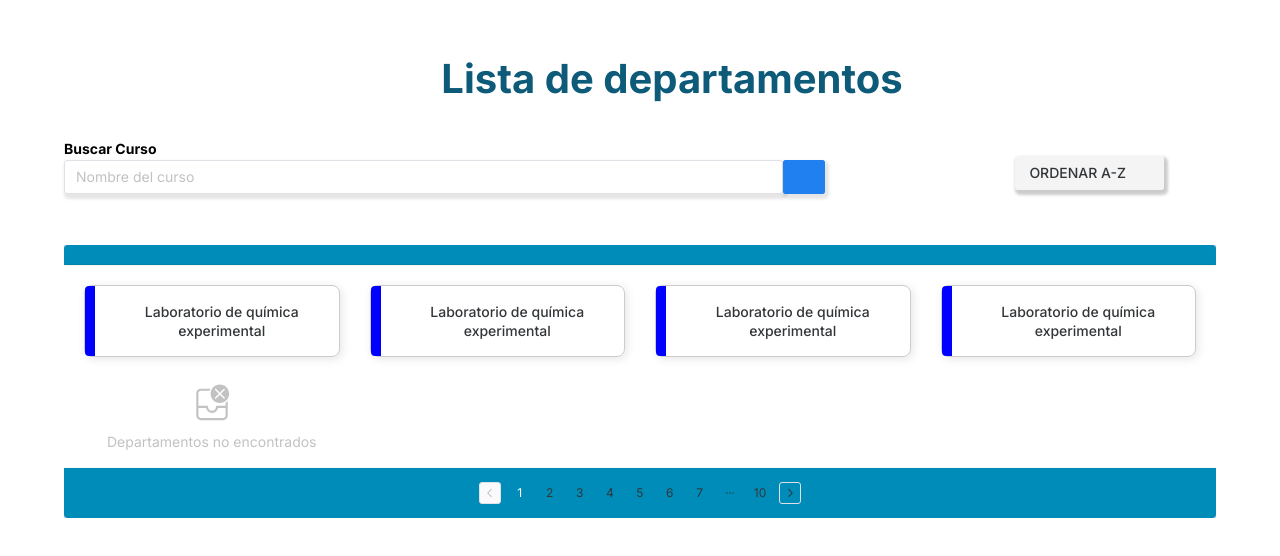
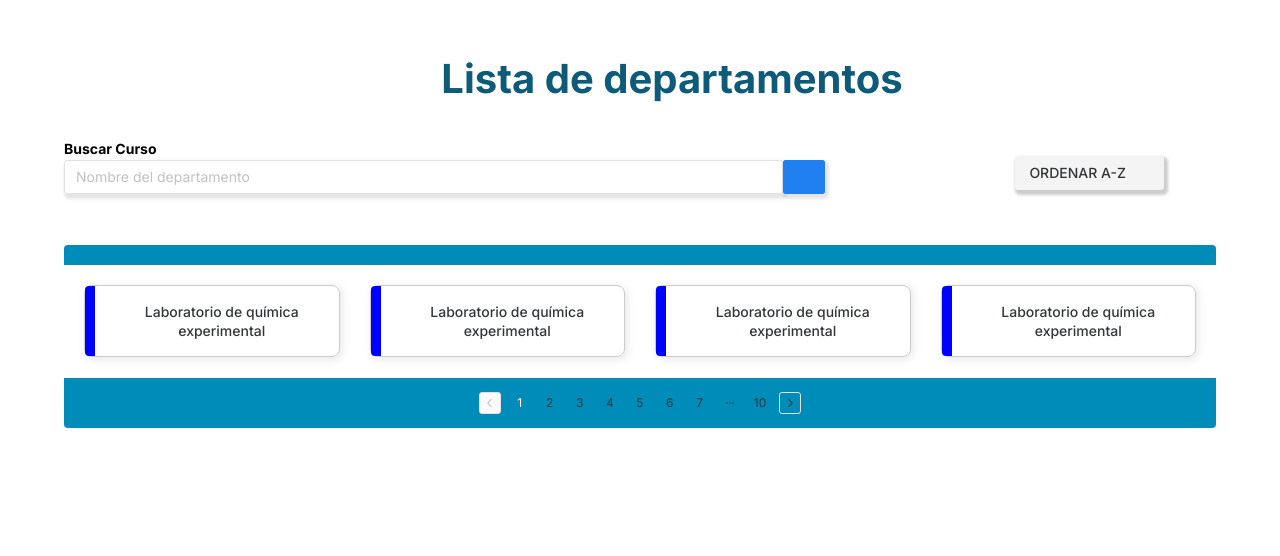
Before and after one commit to AntonioCarri11o/saec-frontend, a Vue app: page /AreaList in a window 1280 px wide. Shown: the top 556 px of the page. Built offline with nearby package versions, Linux system fonts and the light colour scheme; some icons are missing.

Commit message:
fix. styles overrides

```diff
--- a/src/App.vue
+++ b/src/App.vue
@@ -1,7 +1,7 @@
 <template>
-  <div id="app">
+  <n-config-provider :theme-overrides="themeOverrides">
     <router-view/>
-  </div>
+  </n-config-provider>
 </template>
 
 <script>
--- a/src/main.js
+++ b/src/main.js
@@ -1,9 +1,12 @@
 import { createApp } from 'vue'
 import App from '@/App.vue';
 import { router } from "@/router/main.js";
+import { NConfigProvider, NGlobalStyle } from "naive-ui";
 import naive from "naive-ui"
 
 const app = createApp(App);
+app.component("n-config-provider", NConfigProvider);
+app.component("n-global-style", NGlobalStyle);
 app.use(naive);
 app.use(router);
 app.mount('#app');
--- a/src/views/AreaListView.vue
+++ b/src/views/AreaListView.vue
@@ -9,15 +9,10 @@
         <b>Buscar Curso</b>
         <div style="display: flex">
           <n-input
-            :theme-overrides="{
-              borderHover: '1px solid #005a7f',
-              borderFocus: '1px solid #005a7f',
-              boxShadowFocus: '0 0 4px #005a7f',
-            }"
             class="input-shadow"
             v-model:value="value"
             type="text"
-            placeholder="Nombre del curso"
+            placeholder="Nombre del departamento"
           />
           <n-button type="info" class="input-shadow">
             <Icon> <Search /> </Icon>
@@ -42,7 +37,7 @@
         <CardAreaComponent :nombre="2" />
         <CardAreaComponent :nombre="3" />
         <CardAreaComponent :nombre="4" />
-        <n-empty description="Departamentos no encontrados"/>
+        <!-- <n-empty description="Departamentos no encontrados"/> -->
       </div>
       <div class="footerContainerCardsAreas">
         <n-pagination
@@ -76,7 +71,6 @@ export default defineComponent({
 </script>
 
 <style>
-/* 🔹 Estilos generales */
 .header {
   margin-top: 20px;
   margin-left: 5%;
@@ -85,10 +79,9 @@ export default defineComponent({
   display: flex;
 }
 
-/* 🔹 Controles superiores */
 .containerTop {
   display: flex;
-  flex-wrap: wrap; /* Permite que los elementos se ajusten en pantallas pequeñas */
+  flex-wrap: wrap;
   gap: 10px;
 }
 
@@ -130,7 +123,6 @@ export default defineComponent({
   height: 20px;
   background-color: #008cb9;
   border-radius: 4px 4px 0 0;
-  box-shadow: -2px 0px 1px rgba(0, 0, 0, 0.2), 2px 0px 1px rgba(0, 0, 0, 0.2);
 }
 
 .footerContainerCardsAreas {
@@ -140,7 +132,7 @@ export default defineComponent({
   height: 50px;
   background-color: #008cb9;
   border-radius: 0 0 4px 4px;
-  box-shadow: -2px 0px 1px rgba(0, 0, 0, 0.2), 2px 0px 1px rgba(0, 0, 0, 0.2);
+
 }
 
 .bodyContainerCardsAreas {
@@ -148,7 +140,6 @@ export default defineComponent({
   grid-template-columns: repeat(auto-fit, minmax(250px, 1fr));
   gap: 20px;
   padding: 15px;
-  box-shadow: -2px 0px 1px rgba(0, 0, 0, 0.2), 2px 0px 1px rgba(0, 0, 0, 0.2);
   overflow: hidden;
   max-width: 100%;
 }
```
Also changed, not shown: src/assets/naive-ui-theme-overrides.json (added, +9 -0 lines).
